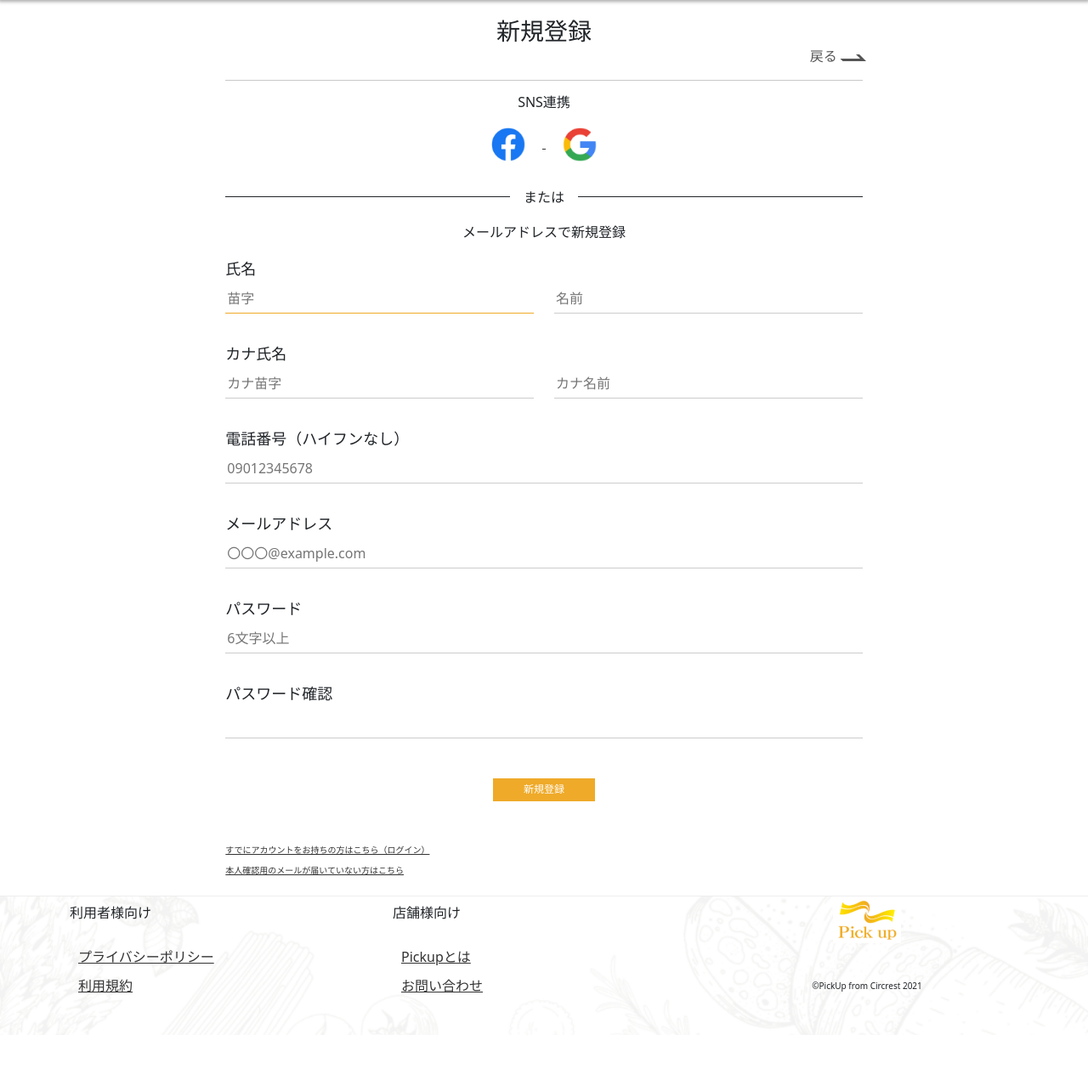
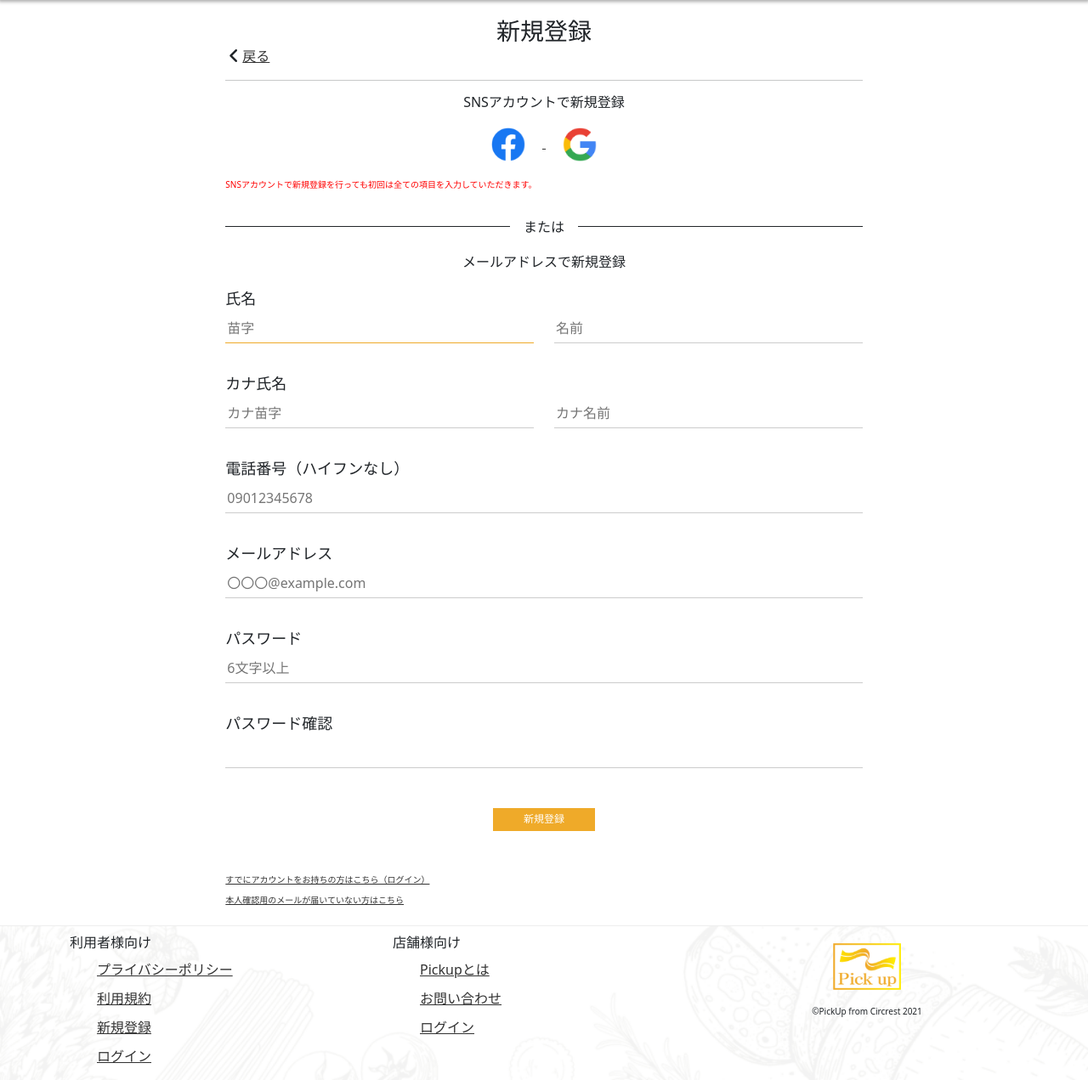
Before and after one commit to kamitoshi/pick_up, a Rails app: page /users/sign_up in a window 1280 px wide. Shown: the part 55-1326 px from the top of the page at 85% size. Before the commit the page ends 1273 px from the top, so only its background shows below. Run offline with Rails 7, Linux system fonts and the light colour scheme; style sheets or scripts are compiled from the project's sources; some libraries are stand-ins or nearby versions.

Commit message:
link setting

```diff
--- a/app/assets/stylesheets/lp.scss
+++ b/app/assets/stylesheets/lp.scss
@@ -36,7 +36,7 @@
   opacity: 0.9;
   border-radius: 15px;
   padding:30px;
-  margin-bottom: 20px;
+  margin-bottom:20px;
 }
 
 .containe{
--- a/app/controllers/home_controller.rb
+++ b/app/controllers/home_controller.rb
@@ -1,5 +1,5 @@
 class HomeController < ApplicationController
-  layout "no_header", only:[:about, :shop]
+  layout "no_header", only:[:about, :store]
   before_action :set_menu_ransack
   def index
     if shop_signed_in?
@@ -31,7 +31,7 @@ class HomeController < ApplicationController
 
   end
 
-  def shop
+  def store
 
   end
 
--- a/app/views/layouts/_footer.html.erb
+++ b/app/views/layouts/_footer.html.erb
@@ -3,29 +3,38 @@
     <div class="row">
       <div class="col-md-4">
         <h6 class="ma-t-10">利用者様向け</h6>
-        <ul class="footerMenu" style="padding:20px 0">
-          <li class="ma-10">
+        <ul class="footerMenu">
+          <li class="ma-t-10">
             <%= link_to "プライバシーポリシー", privacy_path %>
           </li>
-          <li class="ma-10">
+          <li class="ma-t-10">
             <%= link_to "利用規約", term_path %>
+          </li>
+          <li class="ma-t-10">
+            <%= link_to "新規登録", new_user_registration_path %>
+          </li>
+          <li class="ma-t-10">
+            <%= link_to "ログイン", new_user_session_path %>
           </li>
         </ul>
       </div>
       <div class="col-md-4">
         <h6 class="ma-t-10">店舗様向け</h6>
-        <ul class="footerMenu" style="padding:20px 0">
-          <li class="ma-10">
-            <%= link_to "Pickupとは", shop_path %>
+        <ul class="footerMenu">
+          <li class="ma-t-10">
+            <%= link_to "Pickupとは", store_path %>
           </li>
-          <li class="ma-10">
+          <li class="ma-t-10">
             <%= link_to "お問い合わせ", new_shop_contact_path %>
+          </li>
+          <li class="ma-t-10">
+            <%= link_to "ログイン", new_shop_session_path %>
           </li>
         </ul>
       </div>
       <div class="col-md-4 center">
-        <%= image_tag "logo2.png", size:"80x55" %>
-        <p class="font-10 center" style="line-height:100px">©PickUp from Circrest 2021</p>
+        <%= image_tag "logo.png", size:"80x55", class:"ma-t-20" %>
+        <p class="font-10 center" style="line-height:50px">©PickUp from Circrest 2021</p>
       </div>
     </div>
   </div>
--- a/app/views/layouts/_user_menu_modal.html.erb
+++ b/app/views/layouts/_user_menu_modal.html.erb
@@ -19,7 +19,7 @@
               <td><%= link_to "ご購入方法", method_path %></td>
             </tr>
             <tr>
-              <td><%= link_to "飲食店様向け", top_path %></td>
+              <td><%= link_to "飲食店様向け", store_path %></td>
             </tr>
             <tr>
               <td><%= link_to "ログイン", new_user_session_path %></td>
--- a/app/views/layouts/_users_header.html.erb
+++ b/app/views/layouts/_users_header.html.erb
@@ -35,7 +35,7 @@
 					<% if user_signed_in? %>
 						<li><a href="/users/<%= current_user.id %>/cart_items">お買い物かご<br><span>Cart</span></a></li>
 					<% else %>
-						<li><a href="/shop">飲食店様向け<br><span>Shops</span></a></li>
+						<li><a href="/store">飲食店様向け<br><span>Shops</span></a></li>
 					<% end %>
 
 					<% if user_signed_in? %>
--- a/app/views/users/registrations/edit.html.erb
+++ b/app/views/users/registrations/edit.html.erb
@@ -3,8 +3,8 @@
     <div class="col-md-8 offset-md-2">
       <div class="form_box">
         <h3 class="center">パスワード変更</h3>
-        <div class="back_btn right">
-          <%= link_to "戻る", :back, class: "arrow2" %>
+        <div class="back_btn">
+          <i class="fas fa-angle-left fa-lg"></i><%= link_to "戻る", :back %>
         </div>
         <hr>
         <%= form_for(resource, as: resource_name, url: registration_path(resource_name), html: { method: :put }) do |f| %>
--- a/app/views/users/registrations/new.html.erb
+++ b/app/views/users/registrations/new.html.erb
@@ -12,21 +12,24 @@
           <h3 class="center">新規登録</h3>
         <% end %>
 
-        <div class="back_btn right">
-          <%= link_to "戻る", :back, class: "arrow2" %>
+        <div class="back_btn">
+          <i class="fas fa-angle-left fa-lg"></i><%= link_to "戻る", :back %>
         </div>
 
         <hr>
         <% unless params[:data] %>
           <div class="row ma-y-30">
             <div class="col-md-12 center">
-              <h6 class="ma-b-20">SNS連携</h6>
+              <h6 class="ma-b-20">SNSアカウントで新規登録</h6>
               <a href="/users/auth/facebook">
                 <%= image_tag "f_logo.png", size:"40x40", class:"ma-x-20" %>
               </a>
               <a href="/users/auth/google_oauth2">
                 <%= image_tag "g_logo.png", size:"40x40", class:"ma-x-20" %>
               </a>
+              <p class="red font-10 left ma-t-20">
+                SNSアカウントで新規登録を行っても初回は全ての項目を入力していただきます。<br>
+              </p>
             </div>
           </div>
           <div class="title-border">または</div>
--- a/app/views/users/sessions/new.html.erb
+++ b/app/views/users/sessions/new.html.erb
@@ -4,7 +4,6 @@
       <div class="form_box">
         <h2 class="center">ログイン</h2>
         <hr>
-
         <div class="row ma-y-30">
           <div class="col-md-12 center">
             <h6 class="ma-b-20">SNS連携</h6>
--- a/config/routes.rb
+++ b/config/routes.rb
@@ -3,7 +3,7 @@ Rails.application.routes.draw do
   get "top", to: "home#top"
   get "about", to: "home#about"
   get "method", to: "home#method"
-  get "shop", to: "home#shop"
+  get "store", to: "home#store"
   get "privacy", to: "home#privacy"
   get "term", to: "home#term"
 
```
Also changed, not shown: app/views/home/store.html.erb (renamed from app/views/home/shop.html.erb, +13 -5 lines).
